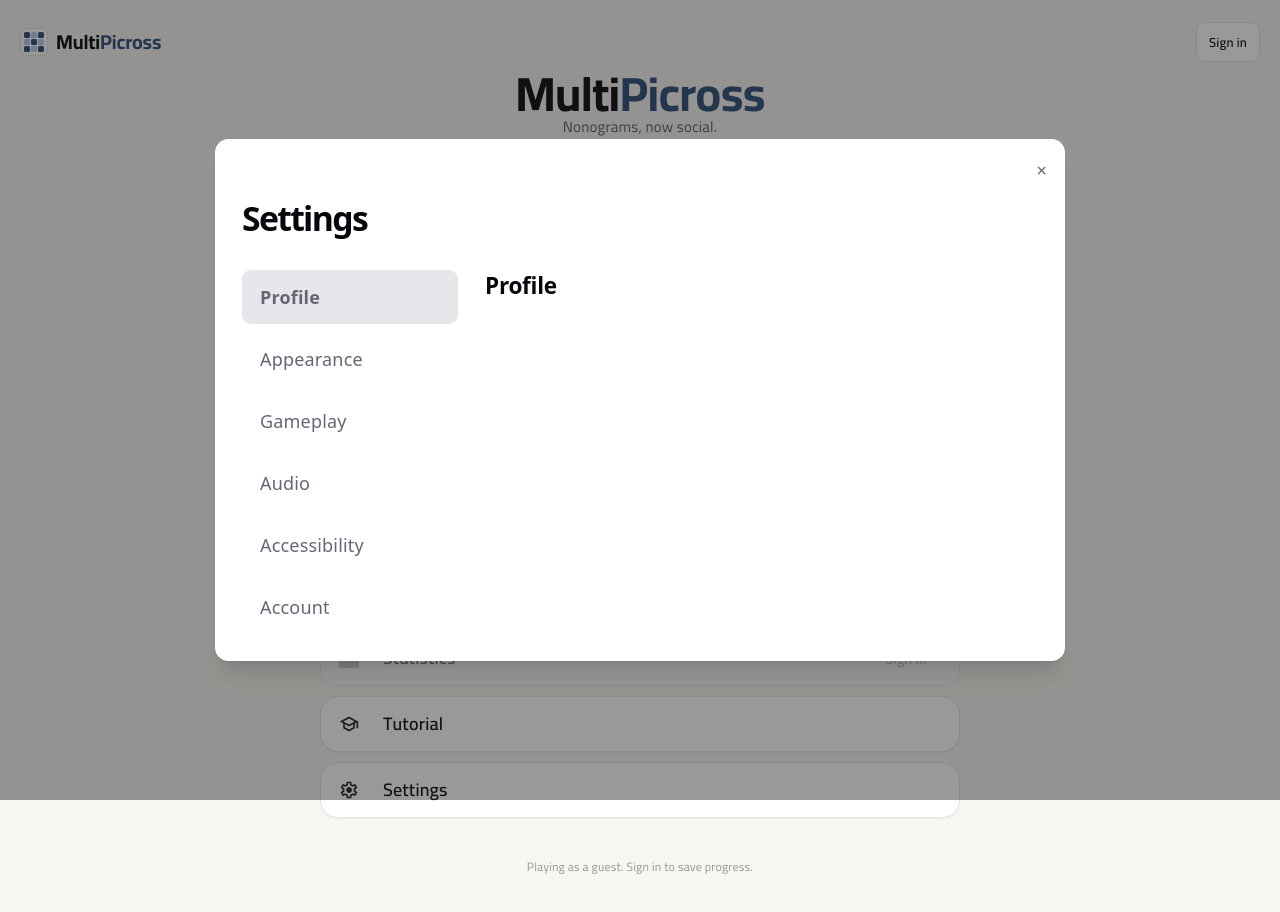
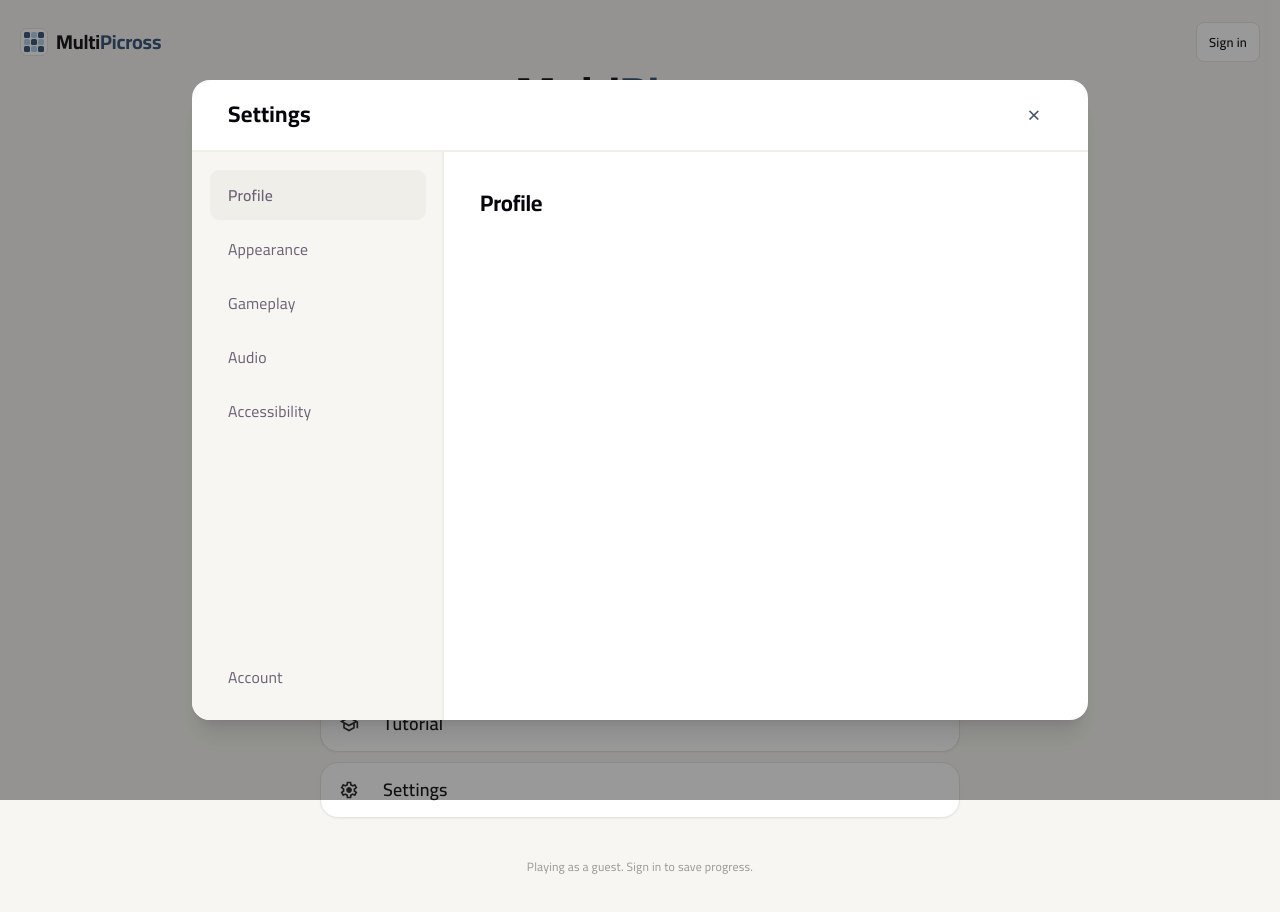
Before and after one commit to Monash-FIT3170/2026W1-MultiPicross, a React (Vite) app in the folder frontend/: page / in a window 1280 px wide. Both pictures are taken after a click on the button "Settings". Shown: the top 912 px of the page. Built offline with nearby package versions, Linux system fonts and the light colour scheme; no server answers; grey boxes are pictures that could not be loaded; what @colyseus/sdk would draw is missing.

Commit message:
Update settings colour palette and font sizes

```diff
--- a/frontend/src/components/settings/AccessibilitySettings.tsx
+++ b/frontend/src/components/settings/AccessibilitySettings.tsx
@@ -1,3 +1,7 @@
 export function AccessibilitySettings() {
-  return <h2 className="text-xl font-semibold">Accessibility</h2>;
+  return (
+    <h2 className="text-xl font-bold font-ui">
+      Accessibility
+    </h2>
+  );
 }
--- a/frontend/src/components/settings/AccountSettings.tsx
+++ b/frontend/src/components/settings/AccountSettings.tsx
@@ -1,3 +1,7 @@
 export function AccountSettings() {
-  return <h2 className="text-xl font-semibold">Account</h2>;
+  return (
+    <h2 className="text-xl font-bold font-ui">
+      Account
+    </h2>
+  );
 }
--- a/frontend/src/components/settings/AppearanceSettings.tsx
+++ b/frontend/src/components/settings/AppearanceSettings.tsx
@@ -1,3 +1,7 @@
 export function AppearanceSettings() {
-  return <h2 className="text-xl font-semibold">Appearance</h2>;
+  return (
+    <h2 className="text-xl font-bold font-ui">
+      Appearance
+    </h2>
+  );
 }
--- a/frontend/src/components/settings/AudioSettings.tsx
+++ b/frontend/src/components/settings/AudioSettings.tsx
@@ -1,3 +1,7 @@
 export function AudioSettings() {
-  return <h2 className="text-xl font-semibold">Audio</h2>;
+  return (
+    <h2 className="text-xl font-bold font-ui">
+      Audio
+    </h2>
+  );
 }
--- a/frontend/src/components/settings/GameplaySettings.tsx
+++ b/frontend/src/components/settings/GameplaySettings.tsx
@@ -1,3 +1,7 @@
 export function GameplaySettings() {
-  return <h2 className="text-xl font-semibold">Gameplay</h2>;
+  return (
+    <h2 className="text-xl font-bold font-ui">
+      Gameplay
+    </h2>
+  );
 }
--- a/frontend/src/components/settings/ProfileSettings.tsx
+++ b/frontend/src/components/settings/ProfileSettings.tsx
@@ -1,3 +1,7 @@
 export function ProfileSettings() {
-  return <h2 className="text-xl font-semibold">Profile</h2>;
+  return (
+    <h2 className="text-xl font-bold font-ui">
+      Profile
+    </h2>
+  );
 }
--- a/frontend/src/components/settings/SettingsModal.tsx
+++ b/frontend/src/components/settings/SettingsModal.tsx
@@ -1,6 +1,5 @@
 import { useState } from "react";
 import { useSettings } from "./SettingsContext";
-
 import {
   SettingsSidebar,
   type SettingsSection,
@@ -15,33 +14,74 @@ import { AccountSettings } from "./AccountSettings";
 
 export function SettingsModal() {
   const { isOpen, closeSettings } = useSettings();
-
   const [activeSection, setActiveSection] =
     useState<SettingsSection>("profile");
 
   if (!isOpen) return null;
 
   return (
-    <div className="fixed inset-0 z-50 flex items-center justify-center bg-black/40">
-      <div className="relative w-[850px] max-w-[95vw] rounded-xl bg-white p-6 shadow-xl">
+    <div
+      className="fixed inset-0 z-50 flex items-center justify-center bg-black/40 p-4"
+      role="dialog"
+      aria-modal="true"
+      aria-labelledby="settings-title"
+    >
+      <div
+        className="
+          flex h-[640px] w-[896px] max-h-[90vh] max-w-[95vw]
+          flex-col overflow-hidden rounded-2xl bg-white shadow-xl
+        "
+      >
+        {/* Top header */}
+        <header
+          className="
+            flex h-16 items-center justify-between
+            border-b-2 border-[#F0EEE9]
+            px-8
+          "
+        >
+          <h1
+            id="settings-title"
+            className="text-xl font-bold tracking-[0.01em] font-ui"
+          >
+            Settings
+          </h1>
+
           <button
             type="button"
             onClick={closeSettings}
-          className="absolute right-4 top-4"
+            className="
+              flex h-8 w-8
+              items-center justify-center
+              rounded-lg
+              text-xl text-gray-600
+              hover:bg-gray-100
+            "
             aria-label="Close settings"
           >
             ×
           </button>
+        </header>
 
-        <h1 className="text-3xl font-bold">Settings</h1>
-
-        <div className="mt-6 flex gap-6">
+        {/* Settings body */}
+        <div className="flex min-h-0 flex-1">
+          {/* Left category navigation */}
+          <aside
+            className="
+              flex w-56 shrink-0 flex-col
+              border-r-2 border-[#F0EEE9]
+              bg-[#F7F6F2]
+              p-4
+            "
+          >
             <SettingsSidebar
               activeSection={activeSection}
               onSectionChange={setActiveSection}
             />
+          </aside>
 
-          <main className="flex-1">
+          {/* Right category content */}
+          <main className="min-w-0 flex-1 overflow-y-auto p-8">
             {activeSection === "profile" && <ProfileSettings />}
 
             {activeSection === "appearance" && (
--- a/frontend/src/components/settings/SettingsSidebar.tsx
+++ b/frontend/src/components/settings/SettingsSidebar.tsx
@@ -17,7 +17,6 @@ const sections: { id: SettingsSection; label: string }[] = [
   { id: "gameplay", label: "Gameplay" },
   { id: "audio", label: "Audio" },
   { id: "accessibility", label: "Accessibility" },
-  { id: "account", label: "Account" },
 ];
 
 export function SettingsSidebar({
@@ -25,21 +24,37 @@ export function SettingsSidebar({
   onSectionChange,
 }: SettingsSidebarProps) {
   return (
-    <nav className="flex w-48 flex-col gap-2">
+    <nav className="flex h-full w-48 flex-col">
+      {/* Main categories */}
+      <div className="flex flex-col gap-1">
         {sections.map((section) => (
           <button
             key={section.id}
             type="button"
             onClick={() => onSectionChange(section.id)}
-          className={`rounded-lg px-4 py-3 text-left transition ${
+            className={`rounded-lg px-4 py-3 text-left text-sm font-ui transition ${
               activeSection === section.id
-              ? "bg-gray-200 font-semibold"
-              : "hover:bg-gray-100"
+                ? "bg-[#F0EEE9] font-semibold"
+                : "font-normal hover:bg-[#F4F2EE]"
             }`}
           >
             {section.label}
           </button>
         ))}
+      </div>
+
+      {/* Account pinned to bottom */}
+      <button
+        type="button"
+        onClick={() => onSectionChange("account")}
+        className={`mt-auto rounded-lg px-4 py-3 text-left text-sm font-ui transition ${
+          activeSection === "account"
+            ? "bg-[#F0EEE9] font-semibold"
+            : "font-normal hover:bg-[#F4F2EE]"
+        }`}
+      >
+        Account
+      </button>
     </nav>
   );
 }
```
Lines whose indentation alone changed are shown as unchanged.
